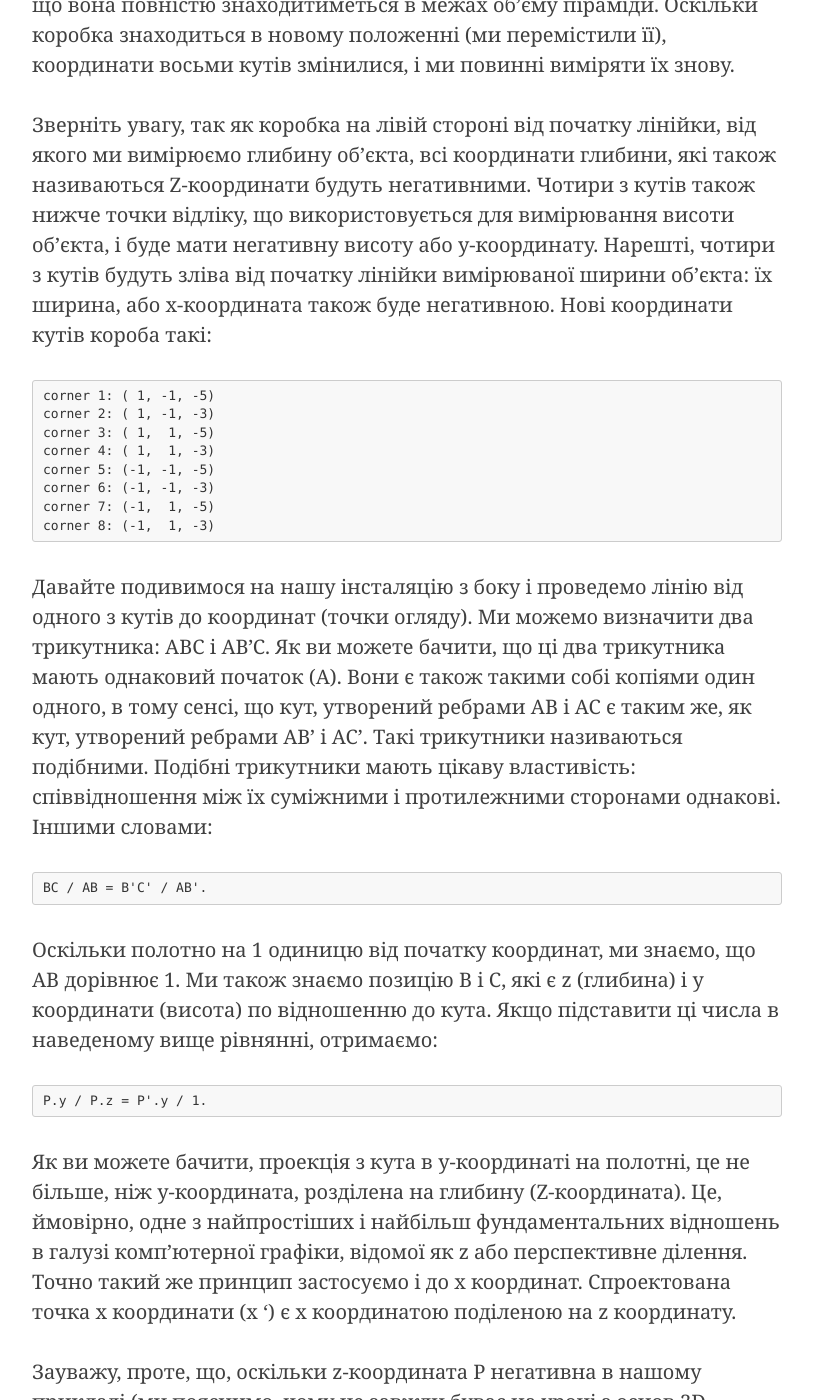
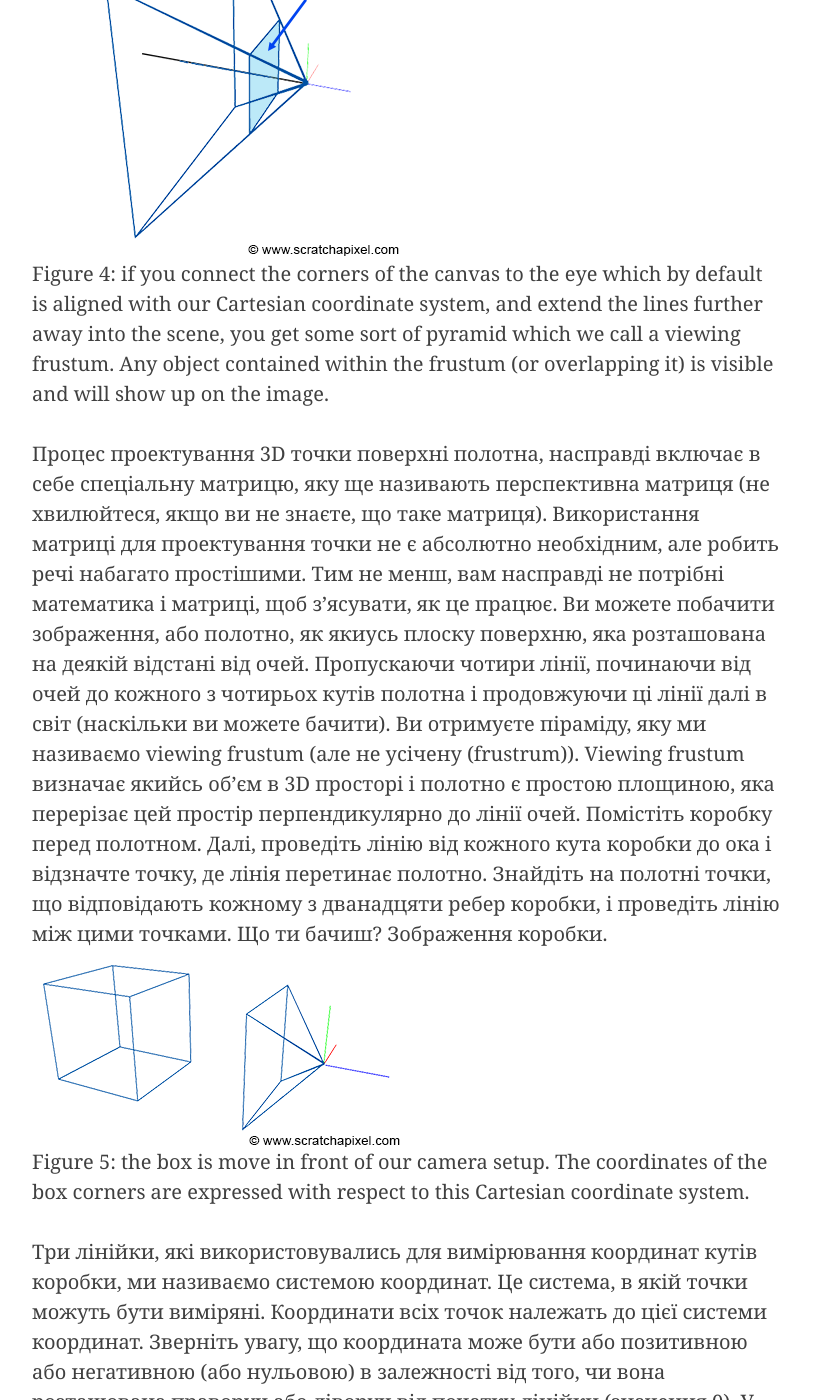
Before and after one commit to rmalkevy/re9ulus.github.io, a Jekyll site: the page built from _posts/2017-02-18-Introdution_to_CG.markdown, in a window 1280 px wide and 1400 px high, scrolled down 7385 px. Shown: the whole window, without its empty margins (233-1046 px from the left). Built offline with Jekyll 4.4.1, drawn with Linux system fonts in a browser that asks for light colours; nearby versions of some CDN libraries; some of the changed text lies outside the part shown.

Commit message:
Update 2017-02-18-Introdution_to_CG.markdown

````diff
--- a/_posts/2017-02-18-Introdution_to_CG.markdown
+++ b/_posts/2017-02-18-Introdution_to_CG.markdown
@@ -26,11 +26,14 @@
 ## Опис предметів, що становлять віртуальний світ
 
 Різниця між художником, який насправді малює реальну картину (якщо предмет картини не виходить за межі його / її уяви), і нами при створенні зображення за допомогою комп'ютера, в тому, що ми насправді повинні спочатку якось описати форму (і зовнішній вигляд) об'єктів, що становлять сцену, якщо ми хочемо зарендерити зображення на комп'ютері.
-![Image](rmalkevy.github.io/img/1 coordinate-system.png)
+![Image](https://rmalkevy.github.io/img/1 coordinate-system.png)
+Figure 1: a 2D Cartesian coordinative systems defined by its two axis (x and y) and the origin. This coordinate system can be used as a reference to define the position or coordinates of points within the plane.
 
 Одне з найпростішого і найбільш важливого поняття, що ми вивчили в школі є ідея простору, в якому можуть бути визначені точки. Положення точки, як правило, визначається по відношенню до початку координат. На лінійці, це, як правило, місце позначене номером нуль. Якщо ми використовуємо дві лінійки, одна перпендикулярна до іншої, ми можемо визначити положення точок в двох вимірах. Додайте третю лінійку, перпендикулярно до перших двох, і ви можете визначити положення точок в трьох вимірах. Фактичні числа, що представляють положення точки по відношенню до однієї з трьох лінійок називаються координатами точок.
 
-![Image](rmalkevy.github.io/img/2 box1.png)
+![Image](https://rmalkevy.github.io/img/2 box1.png)
+Figure 2: a box can be described by specifying the coordinates of its eight corners in a Cartesian coordinate system.
+
 Ми всі знайомі з концепцією координат, щоб відзначити де ми були відносно деякої опорної точки або лінії (наприклад, Грінвічський меридіан). Тепер ми можемо визначити точки в трьох вимірах. Давайте уявимо, що ви тільки що купили комп'ютер. Цей комп'ютер, ймовірно, приїхав в коробці, і ця коробка має вісім кутів (вибачте, що констатую очевидне). Одним із способів опису цієї коробки, є вимірювання відстані від цих 8 кутів по відношенню до одного з кутів. Цей кут діє як початок нашої системи координат і, очевидно, відстань цього опорного кута по відношенню до самого себе буде у всіх вимірах 0. Однак відстань від опорного кута до семи інших кутів, буде відрізнятися від 0. Давайте зобразимо, що наша коробка має наступні розміри:
 
 ```Markdown
@@ -43,6 +46,8 @@
 corner 7: (12, 8, 10)
 corner 8: ( 0, 8, 10)
 ```
+![Image](https://rmalkevy.github.io/img/3_box2.png)
+Figure 3: a box can be described by specifying the coordinates of its eight corners in a Cartesian coordinate system.
 
 Перше число представляє ширину, друге число - висоту, і третє число - глибину. Кут 1, як ви можете бачити, є початком, з якого всі кути були виміряні. Все, що вам потрібно зробити тут, це якось написати програму, в якій буде визначено концепцію тривимірної точки, і використовувати її для зберігання координат восьми точок, які ви тільки що виміряли. На C / C++, така програма могла б виглядати наступним чином:
 
@@ -71,12 +76,21 @@
 
 ## Створення зображення цього віртуального світу
 
+![Image](https://rmalkevy.github.io/img/4_frustum4.png)
+Figure 4: if you connect the corners of the canvas to the eye which by default is aligned with our Cartesian coordinate system, and extend the lines further away into the scene, you get some sort of pyramid which we call a viewing frustum. Any object contained within the frustum (or overlapping it) is visible and will show up on the image.
+
 Процес проектування 3D точки поверхні полотна, насправді включає в себе спеціальну матрицю, яку ще називають перспективна матриця (не хвилюйтеся, якщо ви не знаєте, що таке матриця). Використання матриці для проектування точки не є абсолютно необхідним, але робить речі набагато простішими. Тим не менш, вам насправді не потрібні математика і матриці, щоб з'ясувати, як це працює. Ви можете побачити зображення, або полотно, як якиусь плоску поверхню, яка розташована на деякій відстані від очей. Пропускаючи чотири лінії, починаючи від очей до кожного з чотирьох кутів полотна і продовжуючи ці лінії далі в світ (наскільки ви можете бачити). Ви отримуєте піраміду, яку ми називаємо viewing frustum (але не усічену (frustrum)).
 Viewing frustum визначає якийсь об'єм в 3D просторі і полотно є простою площиною, яка перерізає цей простір перпендикулярно до лінії очей. Помістіть коробку перед полотном. Далі, проведіть лінію від кожного кута коробки до ока і відзначте точку, де лінія перетинає полотно. Знайдіть на полотні точки, що відповідають кожному з дванадцяти ребер коробки, і проведіть лінію між цими точками. Що ти бачиш? Зображення коробки.
+![Image](https://rmalkevy.github.io/img/5_box-setup1.png)
+Figure 5: the box is move in front of our camera setup. The coordinates of the box corners are expressed with respect to this Cartesian coordinate system.
 
 Три лінійки, які використовувались для вимірювання координат кутів коробки, ми називаємо системою координат. Це система, в якій точки можуть бути виміряні. Координати всіх точок належать до цієї системи координат. Зверніть увагу, що координата може бути або позитивною або негативною (або нульовою) в залежності від того, чи вона розташована праворуч або ліворуч від початку лінійки (значення 0). У CG, цю систему координат часто називають світовою системою координат, і точка (0,0,0), початок системи координат.
+![Image](https://rmalkevy.github.io/img/6_box-setup2.png)
+Figure 6: connecting the box corners to the eye.
 
 Давайте перейдемо до вершини піраміди на початку координат і лінії погляду (напрямок погляду) уздовж негативної осі (рисунок 3). Багато графічних додатків використовують цю конфігурацію, як за замовчуванням їх «систему перегляду». Майте на увазі, що вершина піраміди насправді точка, з якої ми будемо дивитися на сцену. Давайте також перемістимо полотно на одну одиницю від нуля. Нарешті, давайте перемістимо вікно на деяку відстань від початку координат, так що вона повністю знаходитиметься в межах об'єму піраміди. Оскільки коробка знаходиться в новому положенні (ми перемістили її), координати восьми кутів змінилися, і ми повинні виміряти їх знову.
+![Image](https://rmalkevy.github.io/img/7_box-setup3.png)
+Figure 7: the intersection points between these lines and the canvas are the projection of the box corners onto the canvas. By connecting these points to each other, an wireframe image of the box is created.
 
 Зверніть увагу, так як коробка на лівій стороні від початку лінійки, від якого ми вимірюємо глибину об'єкта, всі координати глибини, які також називаються Z-координати будуть негативними. Чотири з кутів також нижче точки відліку, що використовується для вимірювання висоти об'єкта, і буде мати негативну висоту або у-координату. Нарешті, чотири з кутів будуть зліва від початку лінійки вимірюваної ширини об'єкта: їх ширина, або х-координата також буде негативною. Нові координати кутів короба такі:
 ```Markdown
@@ -89,6 +103,9 @@
 corner 7: (-1,  1, -5)
 corner 8: (-1,  1, -3)
 ```
+![Image](https://rmalkevy.github.io/img/8_box-setup4.png)
+Figure 8: the coordinates of the point P', the projection of P on the canvas can be computed using simple geometry. The rectangle ABC and AB'C' are said to be similar.
+
 Давайте подивимося на нашу інсталяцію з боку і проведемо лінію від одного з кутів до координат (точки огляду). Ми можемо визначити два трикутника: ABC і AB'C. Як ви можете бачити, що ці два трикутника мають однаковий початок (A). Вони є також такими собі копіями один одного, в тому сенсі, що кут, утворений ребрами АВ і АС є таким же, як кут, утворений ребрами AB' і AC'. Такі трикутники називаються подібними. Подібні трикутники мають цікаву властивість: співвідношення між їх суміжними і протилежними сторонами однакові. Іншими словами:
 
 ```Markdown
@@ -137,6 +154,8 @@
 }
 ```
 Розмір самого полотна також є довільним. Воно також може бути квадратної або прямокутної форми. У нашому прикладі, ми зробили його в дві одиниці шириною в обох напрямках, що означає, що х і у координати будь-яких точок, що лежать на полотні, містяться в діапазоні від -1 до 1 (зображення 9).
+![Image](https://rmalkevy.github.io/img/9_frustum.png)
+Figure 9: in this example, the canvas is 2 units along the x-axis and 2 units along the y-axis. You can change the dimension of the canvas if you wish. By making it bigger or smaller you will see more or less of the scene.
 
 Питання: що станеться, якщо яка-небудь з проектованих координат точки не в цьому діапазоні, якщо, наприклад, х дорівнює -1.1? Точка буде просто не видною, вона лежить поза межами полотна.
 
````
